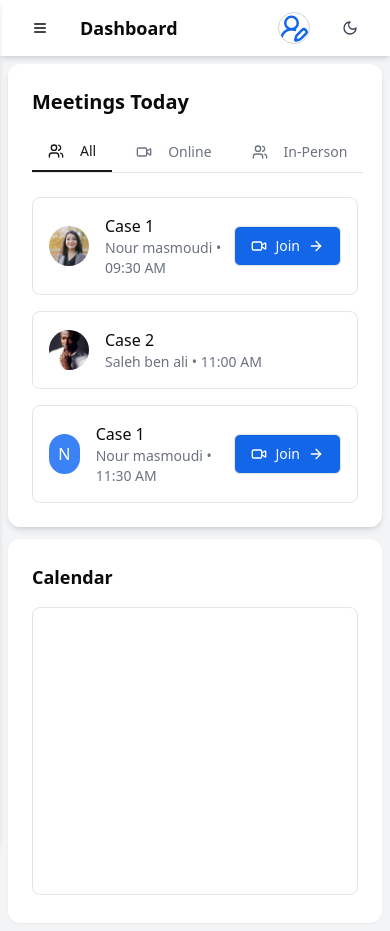
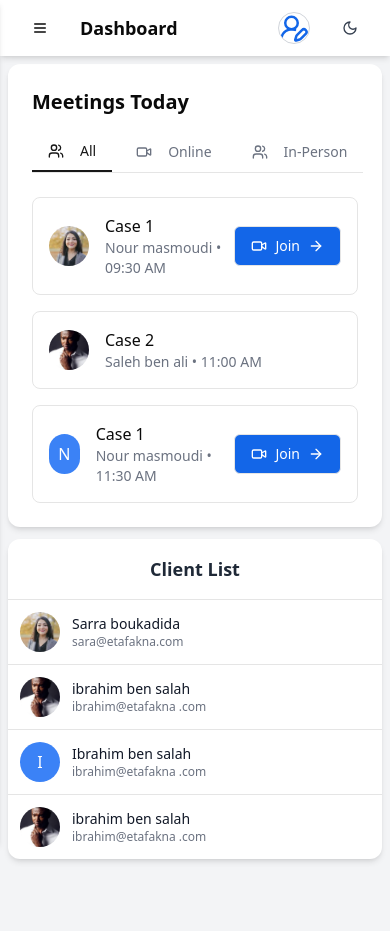
Before and after one commit to OnsChebi/E-tafakna, a Next.js app in the folder frontend/: page / in a window 390 px wide. After the commit the page ends 867 px from the top, so only its background shows below. Built offline with nearby package versions, Linux system fonts and the light colour scheme.

Commit message:
adjust responsiveness + dark mode

```diff
--- a/frontend/src/app/components/ClientList.tsx
+++ b/frontend/src/app/components/ClientList.tsx
@@ -0,0 +1,90 @@
+import Image from "next/image";
+
+type Client = {
+  id: string;
+  name: string;
+  image?: string;
+  email: string;
+};
+
+const ClientList = () => {
+  const clients: Client[] = [
+    {
+      id: "1",
+      name: "Sarra boukadida ",
+      image: "/clients/client1.jpg",
+      email: "sara@etafakna.com",
+    },
+    {
+      id: "2",
+      name: "ibrahim ben salah",
+      image: "/clients/client2.jpg",
+      email: "ibrahim@etafakna .com",
+    },
+    {
+        id: "3",
+        name: "Ibrahim ben salah",
+        image: "",
+        email: "ibrahim@etafakna .com",
+      },
+      {
+        id: "4",
+        name: "ibrahim ben salah",
+        image: "/clients/client2.jpg",
+        email: "ibrahim@etafakna .com",
+      },
+
+  ];
+
+  return (
+    <div className="bg-white dark:bg-gray-900 rounded-xl shadow-md w-full md:max-w-md lg:w-72 min-h-[176px]">
+      {/* Card Header */}
+      <div className="p-4 md:p-4  border-b dark:border-gray-700">
+        <h3 className="text-lg md:text-xl font-semibold text-gray-800 dark:text-white text-center">
+          Client List
+        </h3>
+      </div>
+
+      {/* Scrollable Client List */}
+      <div className="overflow-y-auto max-h-[300px]  md:max-h-56">
+        {clients.map((client) => (
+          <div
+            key={client.id}
+            className="flex items-center gap-3 p-3 md:p-4 hover:bg-gray-50 dark:hover:bg-gray-700 transition-colors border-b dark:border-gray-700 last:border-b-0"
+          >
+            {/* Client Avatar */}
+            <div className="flex-shrink-0">
+              {client.image ? (
+                <Image
+                  src={client.image}
+                  alt={client.name}
+                  width={40}
+                  height={40}
+                  className="rounded-full object-cover w-10 h-10"
+                />
+              ) : (
+                <div className="w-10 h-10 rounded-full bg-blue-500 flex items-center justify-center">
+                  <span className="text-white font-medium">
+                    {client.name[0]}
+                  </span>
+                </div>
+              )}
+            </div>
+
+            {/* Client Info */}
+            <div className="min-w-0 flex-1">
+              <p className="text-sm md:text-base font-medium text-gray-900 dark:text-white truncate">
+                {client.name}
+              </p>
+              <p className="text-xs md:text-sm text-gray-500 dark:text-gray-400 truncate">
+                {client.email}
+              </p>
+            </div>
+          </div>
+        ))}
+      </div>
+    </div>
+  );
+};
+
+export default ClientList;
--- a/frontend/src/app/pages/MeetsDashboard.tsx
+++ b/frontend/src/app/pages/MeetsDashboard.tsx
@@ -1,28 +1,20 @@
 "use client"
-// import ClientList from "../components/ClientList";
+import ClientList from "../components/ClientList";
 import MeetingsToday from "../components/MeetingsToday";
 
 
 export default function MeetsDashboard() {
   return (
-    <main className="p-2 grid grid-cols-1 md:grid-rows-3 md:grid-cols-2 gap-3">
+    <main className="p-2 grid grid-cols-1 lg:grid-cols-2 gap-3">
       {/* First Row */}
       <div className="md:col-span-1">
         <MeetingsToday />
       </div>
-      {/* <div className="md:col-span-1">
+      <div className="md:col-span-1">
         <ClientList />
-      </div> */}
+      </div>
 
-      {/* Second Row - Calendar */}
-      <div className="md:col-span-2">
-        <div className="h-96 bg-white dark:bg-gray-800 rounded-xl p-6 shadow-sm">
-          <h2 className="text-lg font-semibold mb-4 dark:text-white">Calendar</h2>
-          <div className="border rounded-lg p-4 h-[calc(100%-48px)] dark:border-gray-700">
-            {/* Calendar component */}
-          </div>
-        </div>
-      </div>
+
     </main>
   );
 }
```
